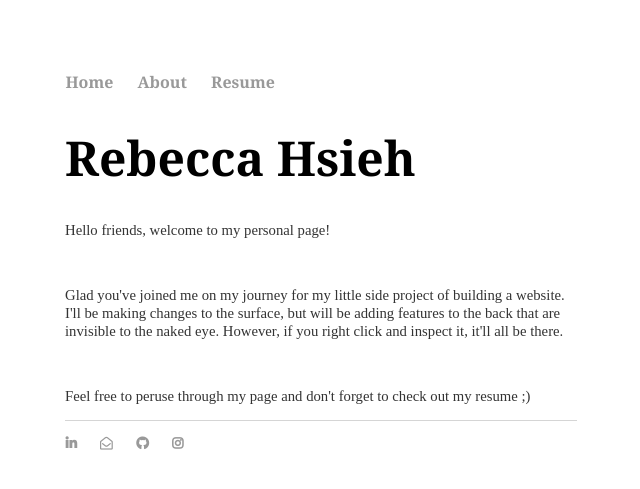
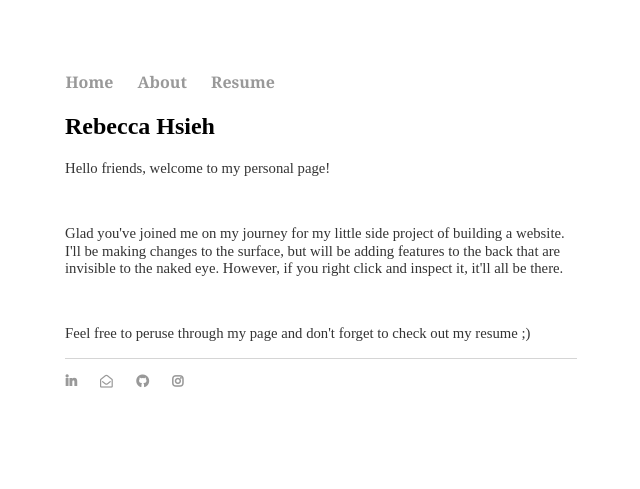
Before and after one commit to therealslimhsiehdy/therealslimhsiehdy.github.io, a Jekyll site: the page built from index.html, in a window 1280 px wide. Shown: the top 489 px of the page, without its empty margins (319-959 px from the left). Built offline with Jekyll 4.4.1, drawn with Linux system fonts in a browser that asks for light colours; nearby versions of some CDN libraries.

Commit message:
Fix header sizing

```diff
--- a/_layouts/default.html
+++ b/_layouts/default.html
@@ -16,7 +16,7 @@
 		</nav>
 		<div class="container">
     		<div class="blurb">
-        		<h1>Rebecca Hsieh</h1>
+        		<h2>Rebecca Hsieh</h2>
 				<p>Hello friends, welcome to my personal page!</p>
 				<br>
 				<p> Glad you've joined me on my journey for my little side project of building a website. I'll be making changes to the surface, but will be adding features to the back that are invisible to the naked eye. However, if you right click and inspect it, it'll all be there. </p>
```
